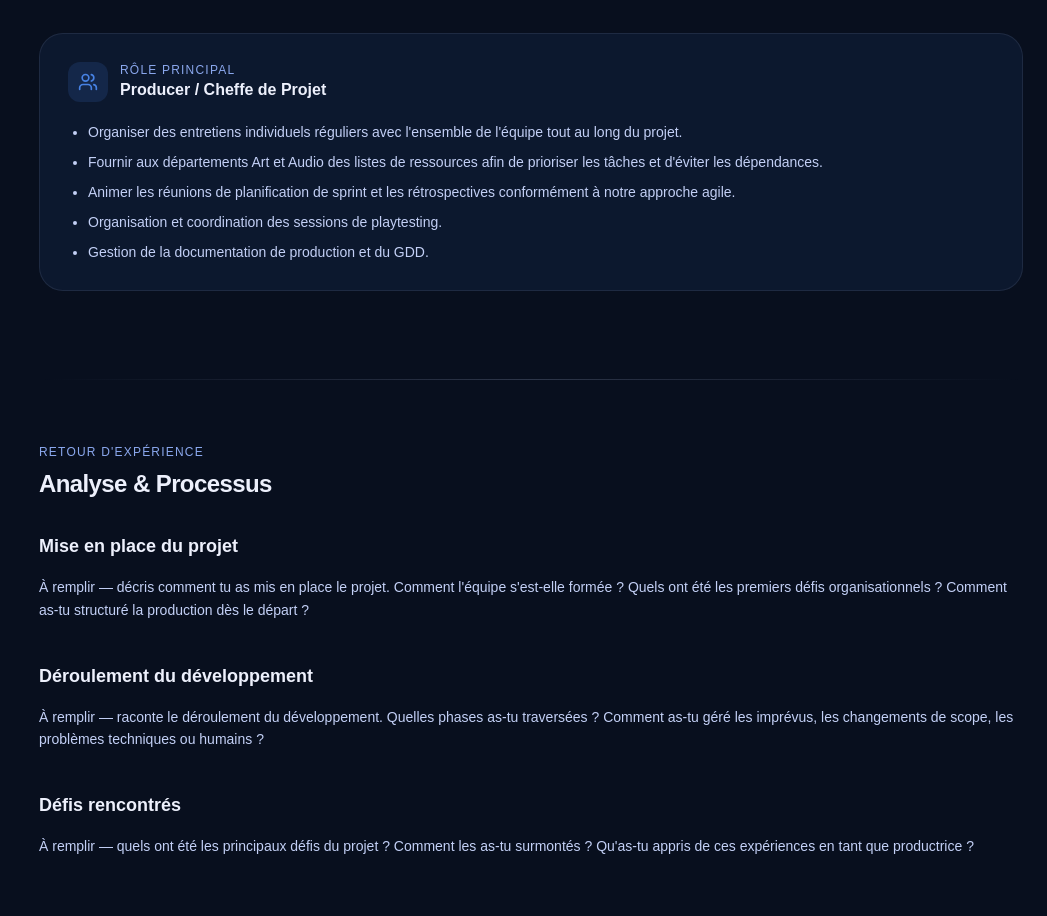
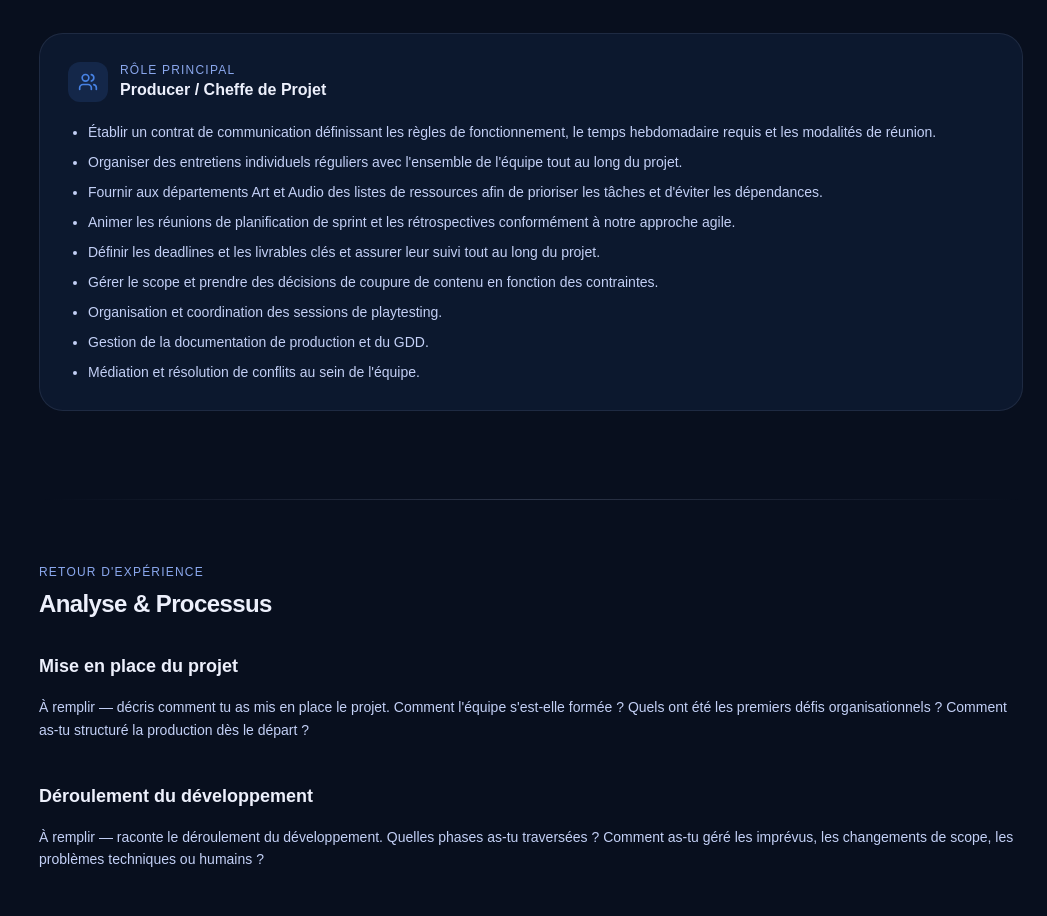
Before and after one commit to ghostofus/louann_portfolio, a Next.js app: page /projets/ira in a window 1280 px wide. Shown: the part 1491-2407 px from the top of the page, without its empty margins (233-1280 px from the left). Built offline with nearby package versions, Linux system fonts and the light colour scheme.

Commit message:
role et responsabilité

```diff
--- a/app/projets/ira/page.js
+++ b/app/projets/ira/page.js
@@ -32,11 +32,15 @@ const PROJECT = {
     mainRole: {
         title: "Producer / Cheffe de Projet",
         items: [
+            "Établir un contrat de communication définissant les règles de fonctionnement, le temps hebdomadaire requis et les modalités de réunion.",
             "Organiser des entretiens individuels réguliers avec l'ensemble de l'équipe tout au long du projet.",
             "Fournir aux départements Art et Audio des listes de ressources afin de prioriser les tâches et d'éviter les dépendances.",
             "Animer les réunions de planification de sprint et les rétrospectives conformément à notre approche agile.",
+            "Définir les deadlines et les livrables clés et assurer leur suivi tout au long du projet.",
+            "Gérer le scope et prendre des décisions de coupure de contenu en fonction des contraintes.",
             "Organisation et coordination des sessions de playtesting.",
             "Gestion de la documentation de production et du GDD.",
+            "Médiation et résolution de conflits au sein de l'équipe.",
         ],
     },
 
```
